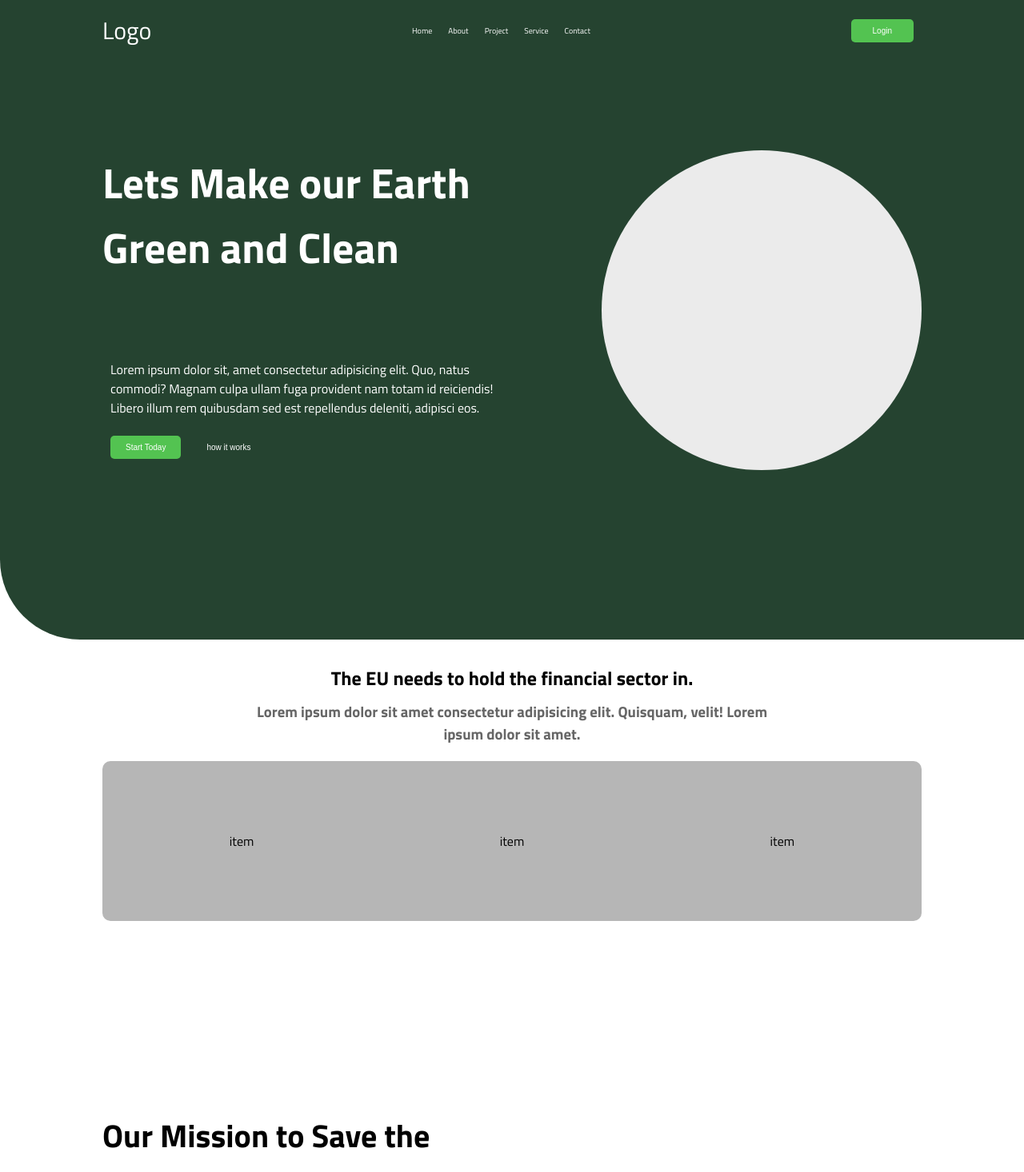
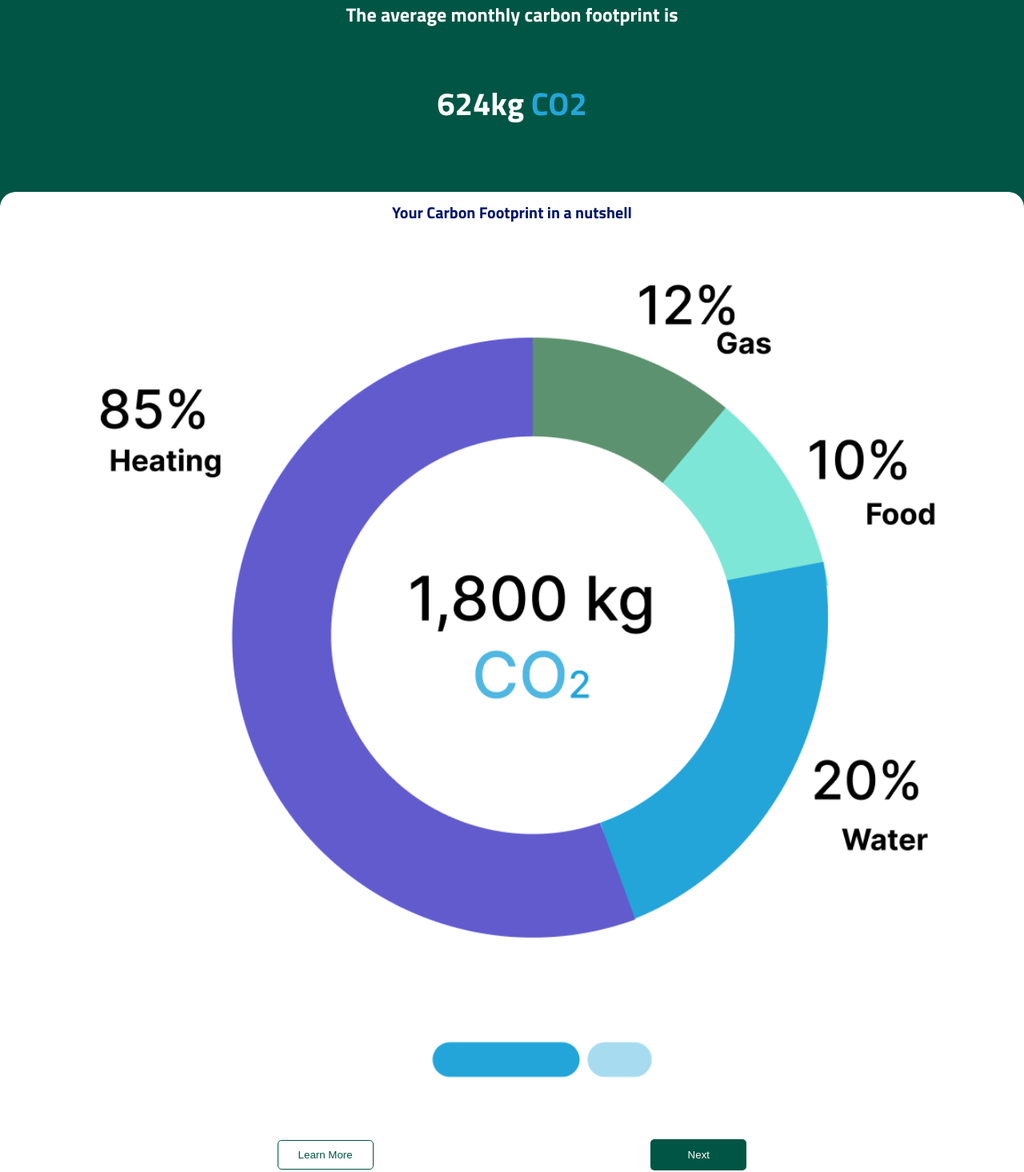
Before and after one commit to OmarMahmoud97/Industry-Hackathon, a React (Create React App) app: page / in a window 1280 px wide. Shown: the top 1466 px of the page at 80% size. Built offline with nearby package versions, Linux system fonts and the light colour scheme.

Commit message:
add results page

```diff
--- a/src/App.js
+++ b/src/App.js
@@ -7,17 +7,19 @@ import PageTwo from "./components/PageTwo/pageTwo";
 import Mission from "./components/Mission/mission";
 import Phone from "./components/Phone/phone";
 import Blog from "./components/Blog/blog";
+import Results from "./components/Results/results";
 
 function App() {
   return (
     <div className="App">
-      <Landing />
+      {/* <Landing />
       <PageTwo />
       <Mission />
       <Phone />
       <Blog />
       <Testimonial />
-      <Footer />
+      <Footer /> */}
+      <Results />
     </div>
   );
 }
--- a/src/components/Results/results.jsx
+++ b/src/components/Results/results.jsx
@@ -1,13 +1,26 @@
 import "./results.scss";
-const PageTwo = () => {
+import graph from "../../assets/images/graph2.png";
+const Results = () => {
   return (
     <section className="results">
-      <div className="results__container">
-        <div className="results__timebar">
-          <div className="results__timebar-item">
-            <p className="results__app-store">App Store</p>
-          </div>
-          <div className="results__timebar-item"></div>
+      <div className="results__landing">
+        <h1 className="results__title">
+          The average monthly carbon footprint is
+        </h1>
+        <h2 className="results__weight">
+          624kg <span className="results__co2">CO2</span>
+        </h2>
+      </div>
+      <div className="results__bottom">
+        <div className="results__bottom-header">
+          Your Carbon Footprint in a nutshell
+        </div>
+        <div className="results__graph">
+          <img className="results__graph-img" src={graph} alt="" />
+        </div>
+        <div className="results__buttons">
+          <button className="results__btn-left">Learn More</button>
+          <button className="results__btn-right">Next</button>
         </div>
       </div>
     </section>
--- a/src/components/Results/results.scss
+++ b/src/components/Results/results.scss
@@ -1,3 +1,81 @@
 @use "../../styles/partials/variables" as *;
 @use "../../styles/partials/breakpoints" as *;
 @use "../../styles/partials/mixin" as *;
+
+.results {
+  background-color: #005544;
+  height: 100vh;
+  display: flex;
+  align-items: center;
+  justify-content: space-between;
+  flex-direction: column;
+  &__landing {
+    display: flex;
+    align-items: center;
+    justify-content: space-between;
+    flex-direction: column;
+    width: 80%;
+    height: 20%;
+  }
+  &__weight,
+  &__title {
+    color: white;
+    text-align: center;
+  }
+
+  &__weight {
+    font-size: 4rem;
+  }
+  &__co2 {
+    color: #23a5d9;
+  }
+  &__bottom {
+    height: 70%;
+    background-color: white;
+    width: 100%;
+    border-radius: 2rem 2rem 0 0;
+    display: flex;
+    align-items: center;
+    justify-content: space-between;
+    flex-direction: column;
+  }
+
+  &__bottom-header {
+    font-size: 2rem;
+    padding: 1rem;
+    color: #001768;
+    font-weight: bold;
+  }
+  &__graph {
+    object-fit: cover;
+    width: 100%;
+  }
+  &__graph-img {
+    object-fit: cover;
+    width: 100%;
+  }
+  &__buttons {
+    width: 100%;
+    display: flex;
+    align-items: center;
+    justify-content: space-evenly;
+    margin-bottom: 2rem;
+  }
+  &__btn-left,
+  &__btn-right {
+    width: 12rem;
+    padding: 1rem;
+    border-radius: 0.5rem;
+    border-color: transparent;
+  }
+  &__btn-left {
+    background-color: white;
+    color: #005544;
+    border: 1px solid #005544;
+  }
+
+  &__btn-right {
+    color: white;
+    background-color: #005544;
+  }
+}
```
Also changed, not shown: src/assets/images/graph2.png (added).
